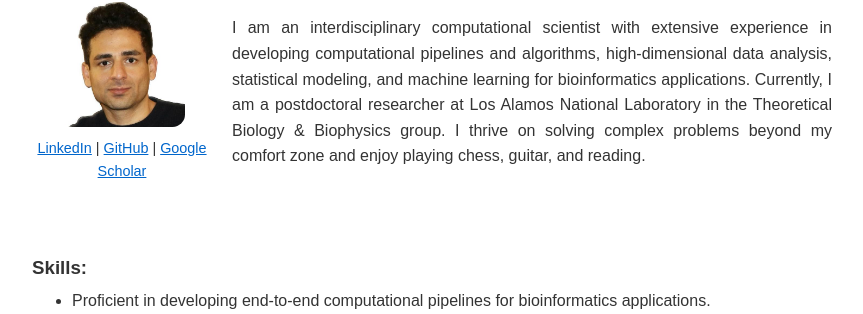
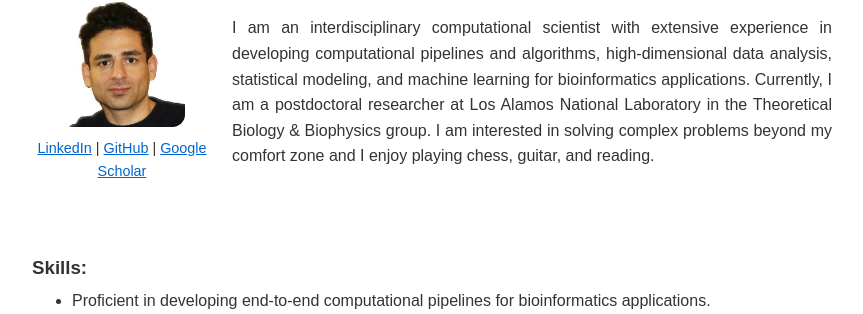
Before and after one commit to raeufroushangar/raeufroushangar.com, a Jekyll site: the page built from index.html, in a window 1280 px wide. Shown: the part 128-442 px from the top of the page, without its empty margins (208-1071 px from the left). Built offline with Jekyll 4.4.1, drawn with Linux system fonts in a browser that asks for light colours.

Commit message:
Updated index.html file

```diff
--- a/index.html
+++ b/index.html
@@ -19,7 +19,7 @@ title: Home
   </div>
 
   <div style="max-width: 600px; text-align: justify;">
-    I am an interdisciplinary computational scientist with extensive experience in developing computational pipelines and algorithms, high-dimensional data analysis, statistical modeling, and machine learning for bioinformatics applications. Currently, I am a postdoctoral researcher at Los Alamos National Laboratory in the Theoretical Biology & Biophysics group. I thrive on solving complex problems beyond my comfort zone and enjoy playing chess, guitar, and reading.
+    I am an interdisciplinary computational scientist with extensive experience in developing computational pipelines and algorithms, high-dimensional data analysis, statistical modeling, and machine learning for bioinformatics applications. Currently, I am a postdoctoral researcher at Los Alamos National Laboratory in the Theoretical Biology & Biophysics group. I am interested in solving complex problems beyond my comfort zone and I enjoy playing chess, guitar, and reading.
   </div>
 </div>
 
```
